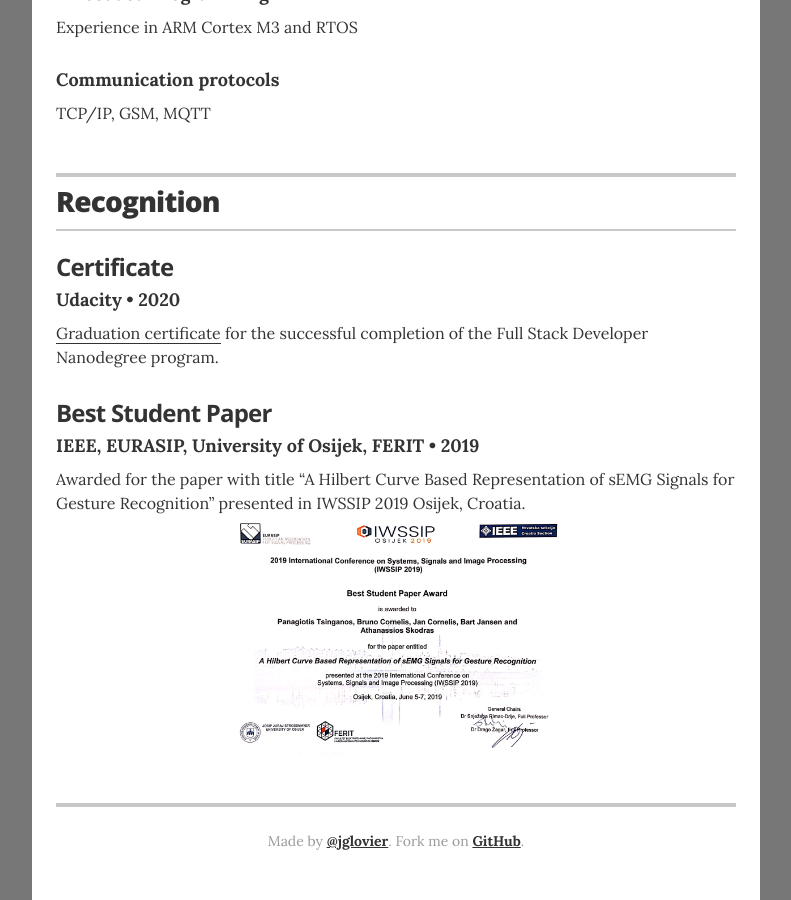
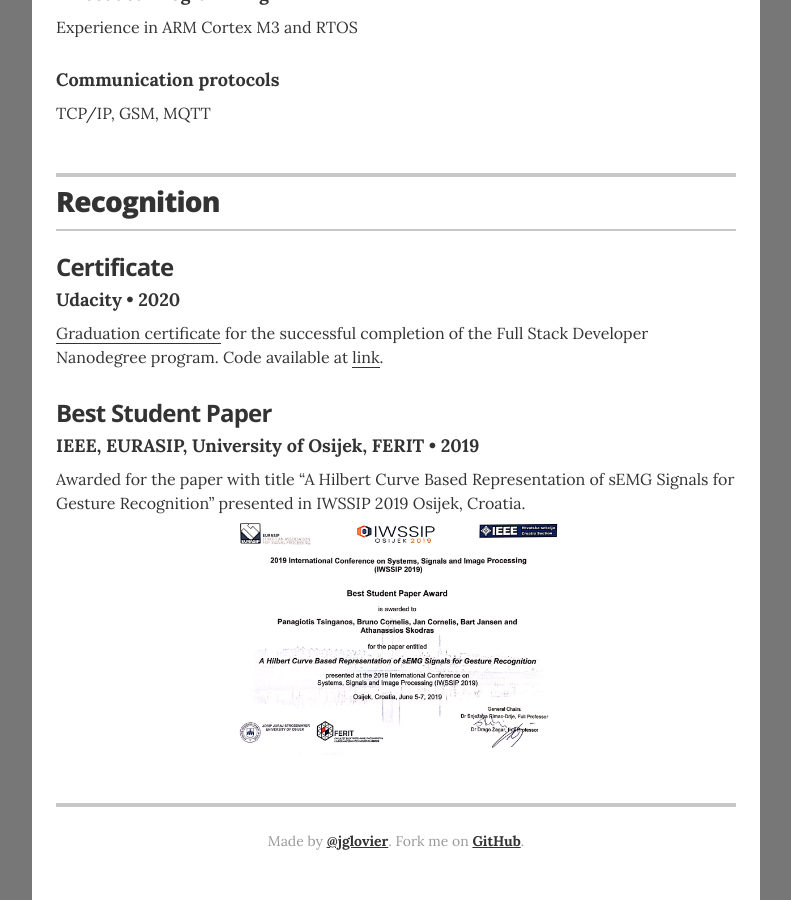
Before and after one commit to ptsinganos/ptsinganos.github.io, a Jekyll site: the page built from index.html, in a window 1280 px wide and 900 px high, scrolled down 2400 px. Shown: the whole window, without its empty margins (244-1035 px from the left). Built offline with Jekyll 4.4.1, drawn with Linux system fonts in a browser that asks for light colours.

Commit message:
Update recognitions.yml

```diff
--- a/_data/recognitions.yml
+++ b/_data/recognitions.yml
@@ -2,7 +2,7 @@
 - award: Certificate
   organization: Udacity
   year: 2020
-  summary: <a href="https://confirm.udacity.com/GDTR432H">Graduation certificate</a> for the successful completion of the Full Stack Developer Nanodegree program.
+  summary: <a href="https://confirm.udacity.com/GDTR432H">Graduation certificate</a> for the successful completion of the Full Stack Developer Nanodegree program. Code available at <a href="https://github.com/ptsinganos/UFSND-Capstone">link</a>.
 
 - award: Best Student Paper
   organization: IEEE, EURASIP, University of Osijek, FERIT
```
